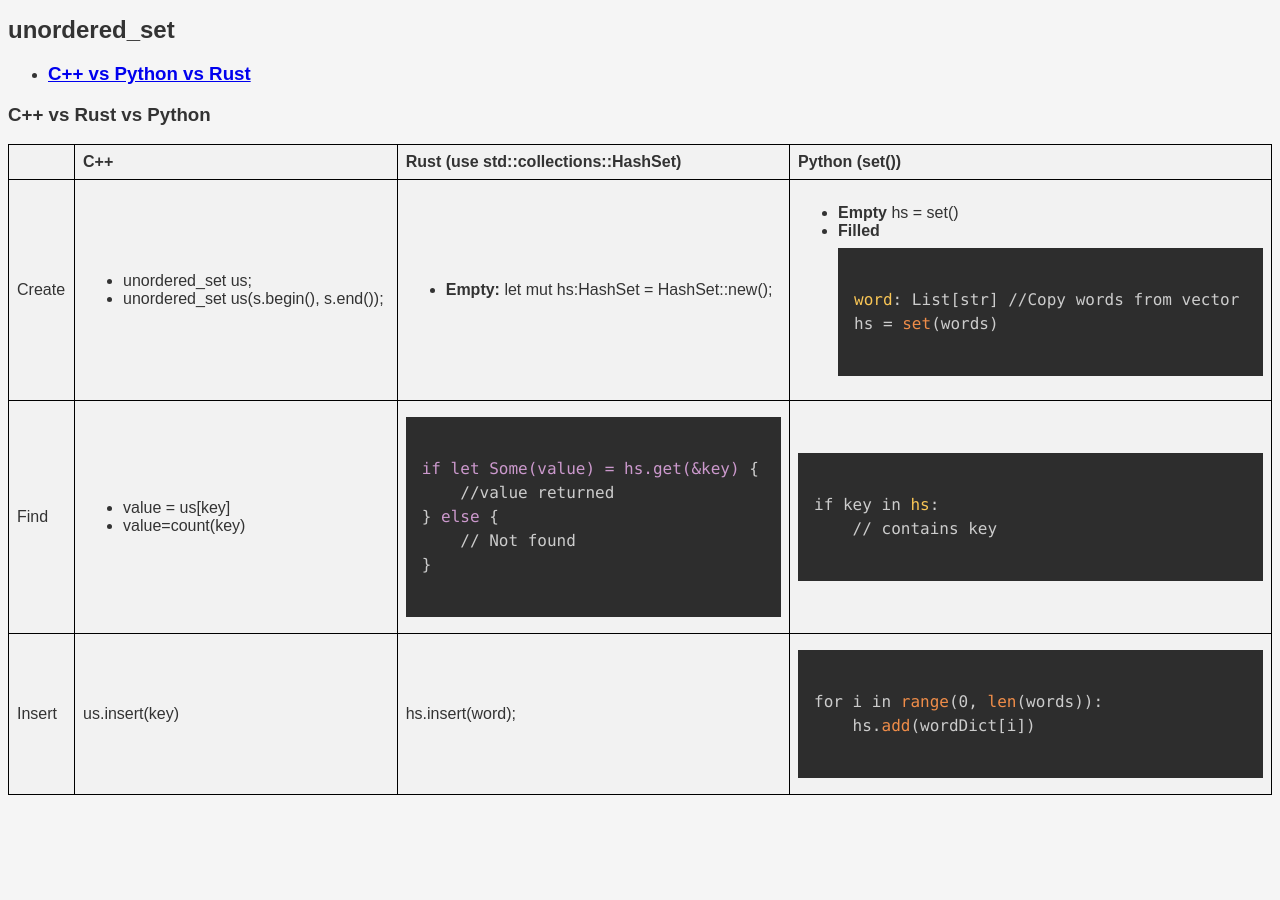
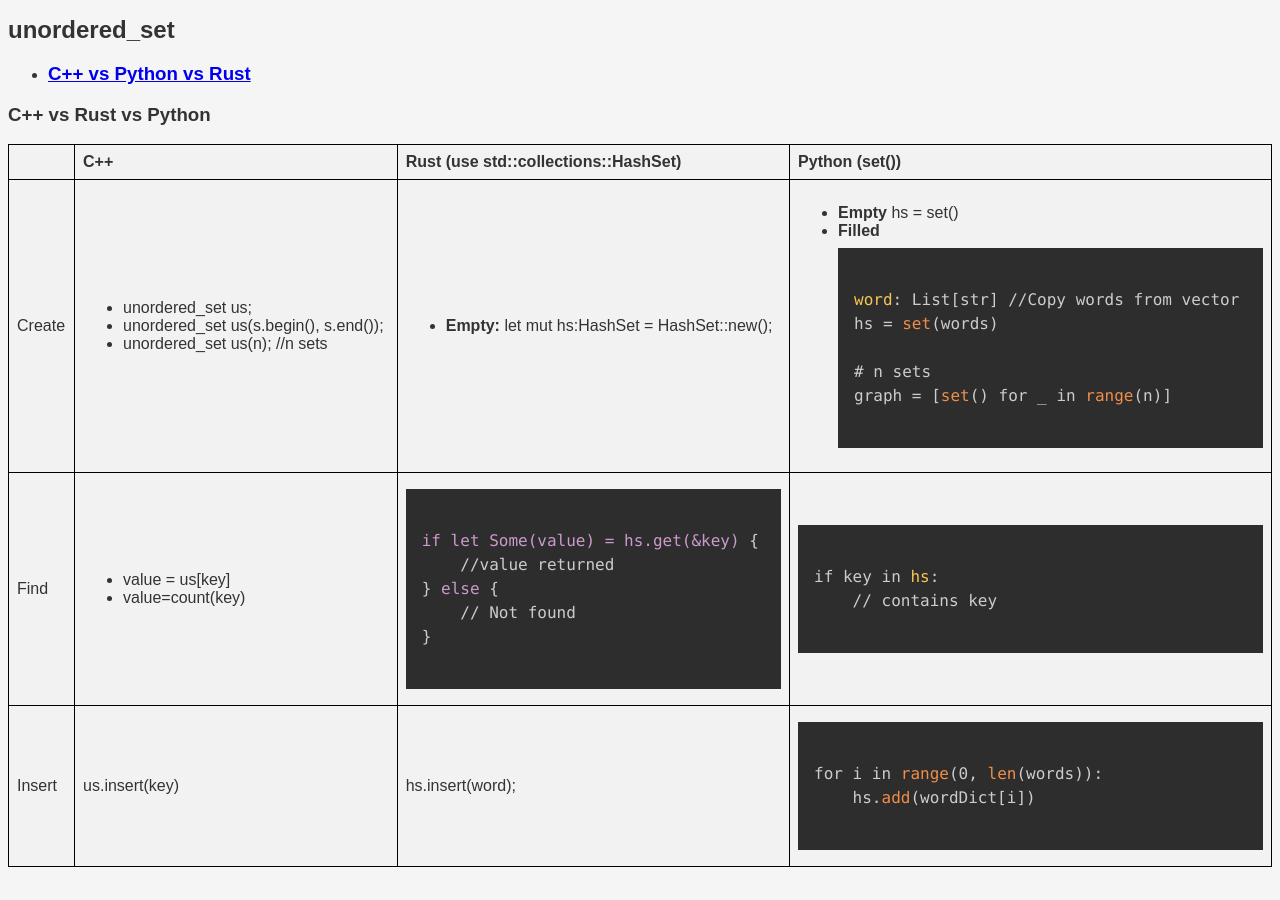
Before and after one commit to code-with-amitk/code-with-amitk.github.io, a Jekyll site: the page docs/Languages/Programming/C++/STL/Containers/Associative_Containers/Unsorted_Unordered/unordered_set.html, which Jekyll copies as it is, in a window 1280 px wide. Built offline with Jekyll 4.4.1, drawn with Linux system fonts in a browser that asks for light colours.

Commit message:
Update unordered_set.html

```diff
--- a/docs/Languages/Programming/C++/STL/Containers/Associative_Containers/Unsorted_Unordered/unordered_set.html
+++ b/docs/Languages/Programming/C++/STL/Containers/Associative_Containers/Unsorted_Unordered/unordered_set.html
@@ -27,6 +27,7 @@
             <td><ul>
                 <li>unordered_set<string> us;</li>
                 <li>unordered_set<string> us(s.begin(), s.end());</li>
+                <li>unordered_set<string> us(n);    //n sets</li>
             </ul></td>
             <td><ul>
                 <li><b>Empty:</b> let mut hs:HashSet<String> = HashSet::new();</li>
@@ -37,6 +38,9 @@
                     <pre><code class="language-css">
 word: List[str] //Copy words from vector
 hs = set(words)
+
+# n sets
+graph = [set() for _ in range(n)]
                     </code></pre>
                 </li>
                 </ul>
```
